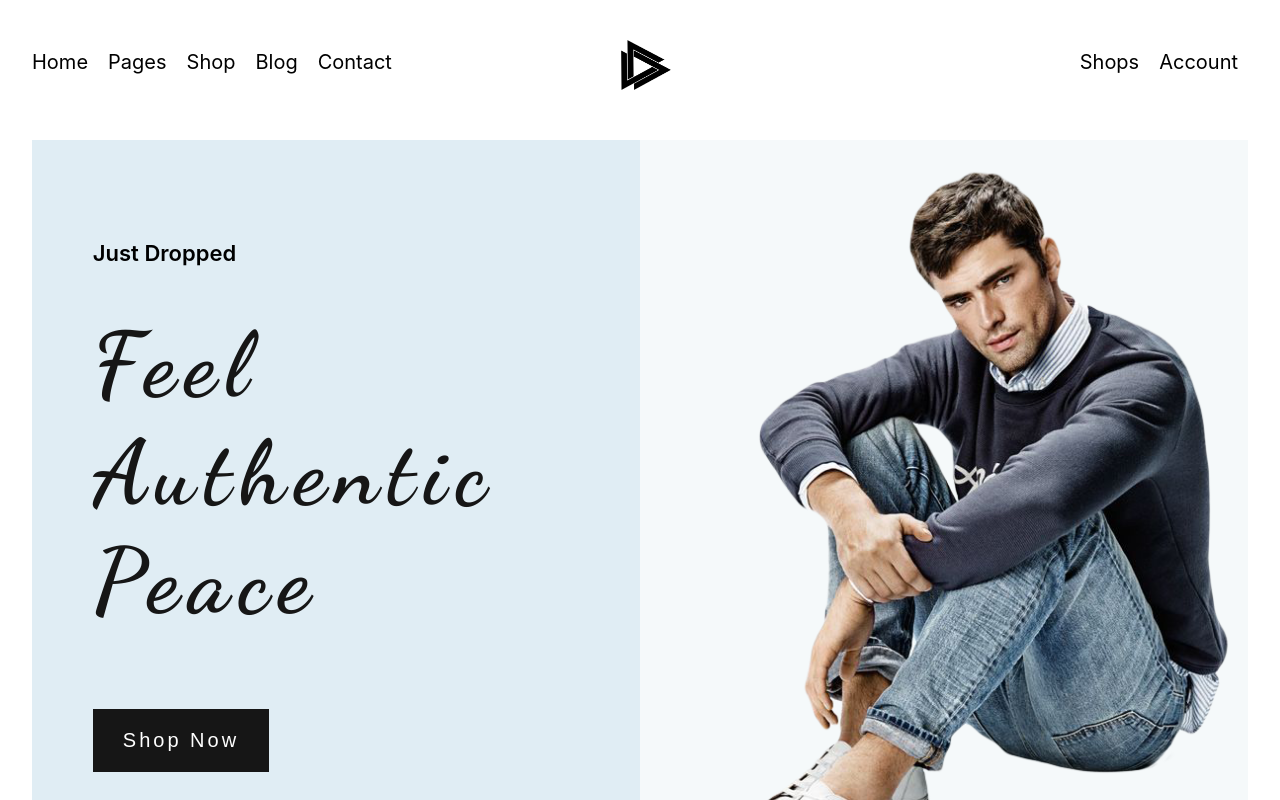
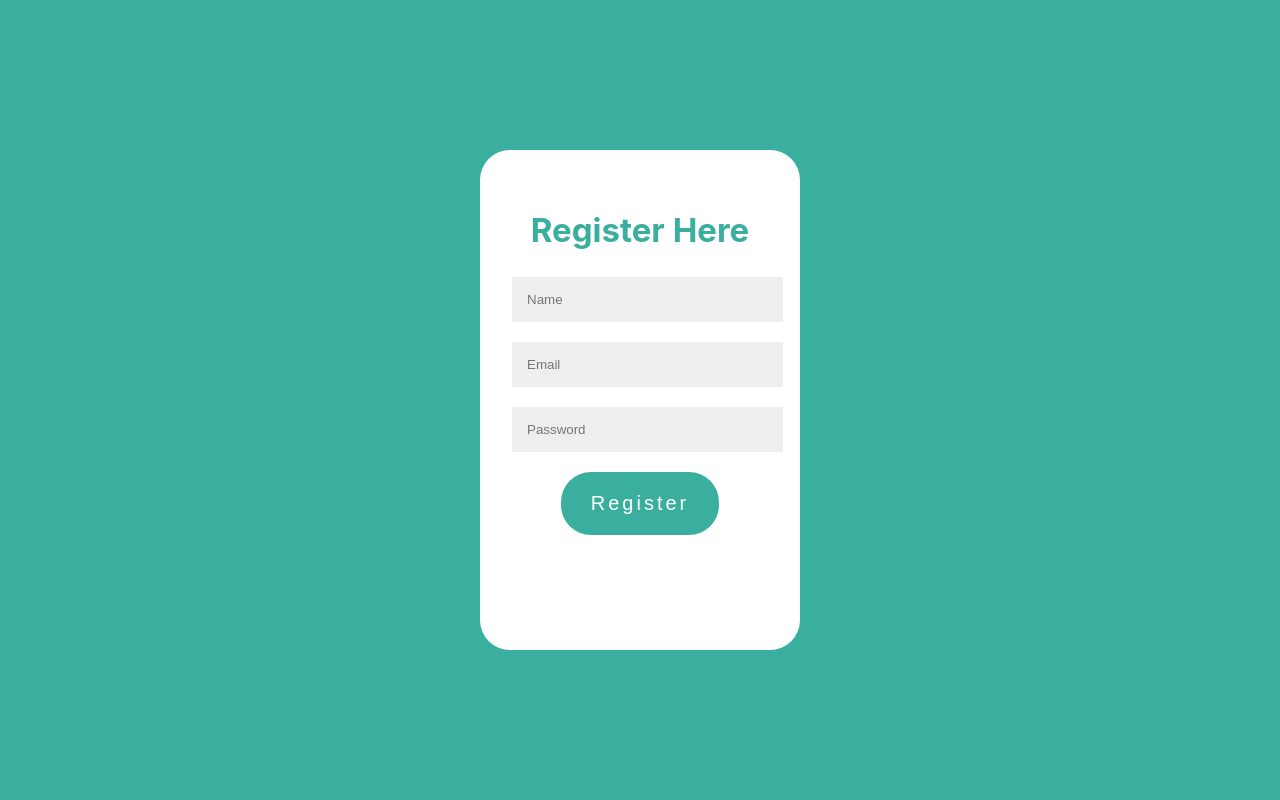
Before and after one commit to Icaka03/Ecommerce-Site, a React (Create React App) app: page /register in a window 1280 px wide. Shown: the top 800 px of the page. Built offline with nearby package versions, Linux system fonts and the light colour scheme; no server answers.

Commit message:
added reacr-router

```diff
--- a/package.json
+++ b/package.json
@@ -8,6 +8,8 @@
     "@testing-library/user-event": "^13.5.0",
     "react": "^18.2.0",
     "react-dom": "^18.2.0",
+    "react-router": "^6.9.0",
+    "react-router-dom": "^6.9.0",
     "react-scripts": "5.0.1",
     "web-vitals": "^2.1.4"
   },
--- a/src/App.js
+++ b/src/App.js
@@ -1,15 +1,24 @@
-import Header from "./components/Header.js";
-import About from "./components/About.js";
-import Collection from "./components/Collection.js";
-import Popular from "./components/Popular.js";
+import {
+  createBrowserRouter,
+  createRoutesFromElements,
+  Route,
+  RouterProvider,
+} from "react-router-dom";
+
+import Home from "./components/Home.js";
+import Register from "./components/Register.js";
 export default function App() {
+  const router = createBrowserRouter(
+    createRoutesFromElements(
+      <>
+        <Route path="/" element={<Home />} />
+        <Route path="/register" element={<Register />} />
+      </>
+    )
+  );
   return (
     <>
-      {" "}
-      <Header />
-      <About />
-      <Collection />
-      <Popular />
+      <RouterProvider router={router} />
     </>
   );
 }
--- a/src/components/Header.js
+++ b/src/components/Header.js
@@ -1,7 +1,9 @@
 import React from "react";
+import { Link } from "react-router-dom";
 import model from "../images/model.png";
 import styles from "../styles/Header.module.css";
 import logo from "../images/logo.png";
+
 export default function Header() {
   return (
     <section>
@@ -31,7 +33,7 @@ export default function Header() {
             <a href="default.asp">Shops</a>
           </li>
           <li>
-            <a href="default.asp">Account</a>
+            <Link to="/register">Account</Link>
           </li>
         </ul>
       </div>
--- /dev/null
+++ b/src/components/Home.js
@@ -0,0 +1,17 @@
+import Header from "./Header.js";
+import About from "./About.js";
+import Collection from "./Collection.js";
+import Popular from "./Popular.js";
+import Review from "./Review.js";
+
+export default function Home() {
+  return (
+    <>
+      <Header />
+      <About />
+      <Collection />
+      <Popular />
+      <Review />
+    </>
+  );
+}
--- /dev/null
+++ b/src/components/Register.js
@@ -0,0 +1,17 @@
+import styles from "../styles/Register.module.css";
+
+export default function Register() {
+  return (
+    <section className={styles.body}>
+      <form className={styles.form}>
+        <h1>Register Here</h1>
+        <div className={styles.holder}>
+          <input placeholder="Name" />
+          <input placeholder="Email" />
+          <input placeholder="Password" />
+        </div>
+        <button>Register</button>
+      </form>
+    </section>
+  );
+}
--- /dev/null
+++ b/src/styles/Register.module.css
@@ -0,0 +1,42 @@
+.form {
+  width: 25%;
+  height: 500px;
+  background-color: #fff;
+  border-radius: 30px;
+}
+.form h1 {
+  text-align: center;
+  color: #3aaf9f;
+  margin-top: 60px;
+  font-size: 33px;
+}
+.body {
+  height: 100vh;
+  background-color: #3aaf9f;
+  display: flex;
+  justify-content: center;
+  align-items: center;
+}
+
+.holder {
+  margin: 0 auto;
+  display: block;
+  width: 80%;
+}
+
+.holder input {
+  width: 100%;
+  padding: 15px 0px;
+  margin-bottom: 20px;
+  background-color: #eeeeee;
+  border: none;
+  padding-left: 15px;
+}
+
+.form button {
+  background-color: #3aaf9f;
+  border-radius: 30px;
+  margin: 0 auto;
+  display: block;
+  cursor: pointer;
+}
```
Also changed, not shown: 1 other file (tests, documents, lock files or other folders).
